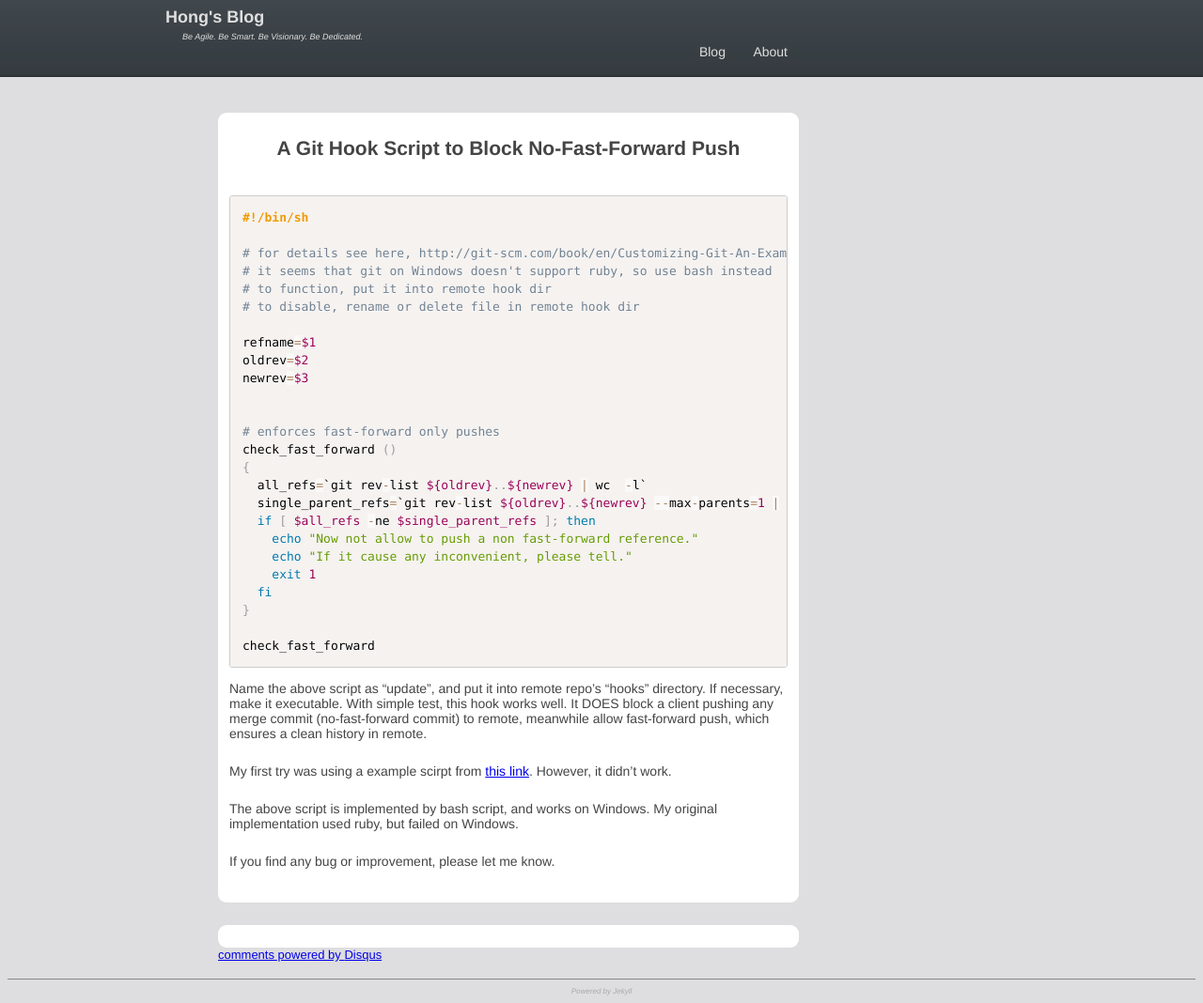
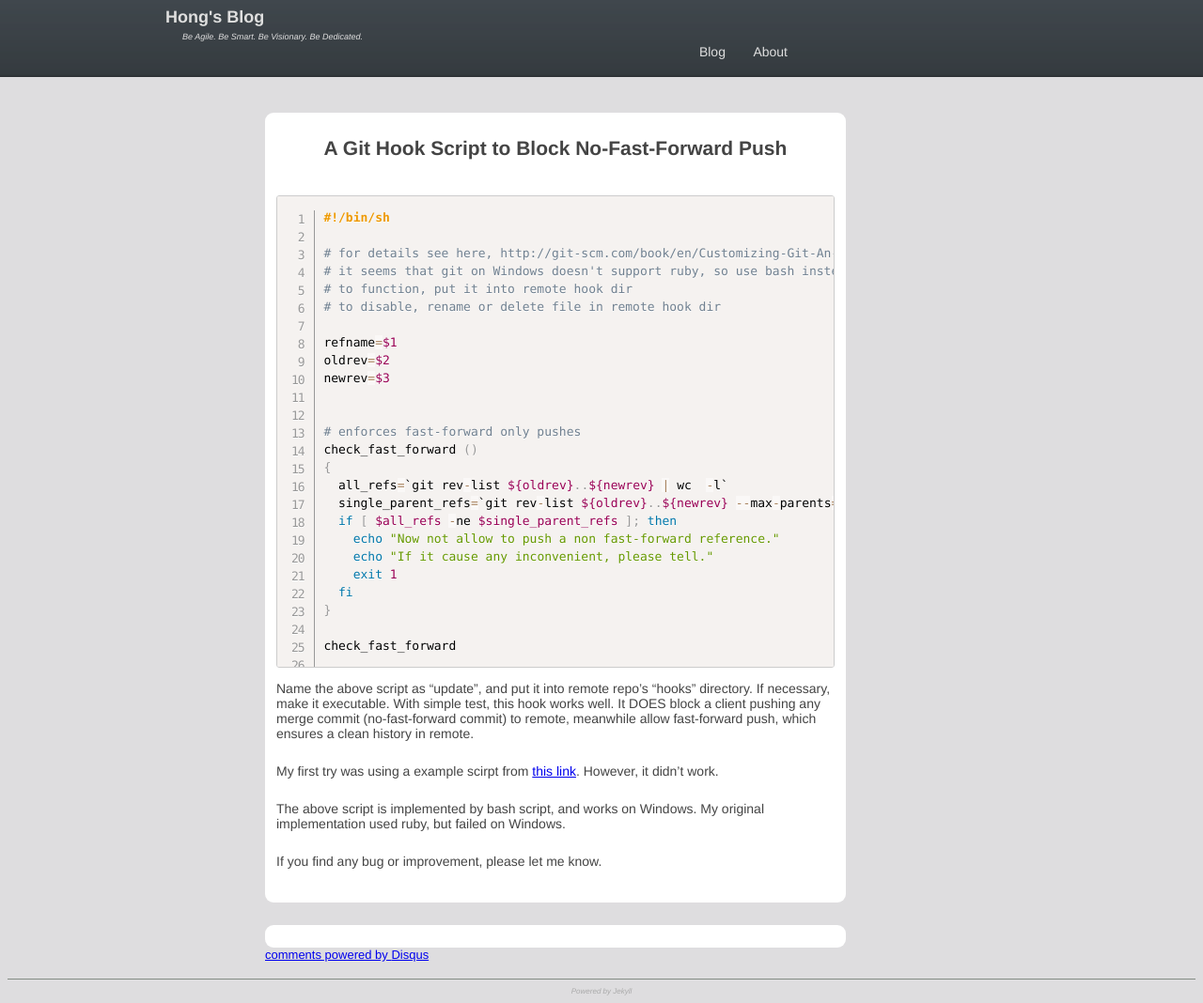
Before and after one commit to RockHong/rockhong.github.com, a Jekyll site: the page built from _posts/2014-07-10-a-git-hook-block-no-ff-push.md, in a window 1280 px wide. Shown: the whole page at 94% size. Built offline with Jekyll 4.4.1, drawn with Linux system fonts in a browser that asks for light colours; comment, search, counter and statistics services are not loaded.

Commit message:
line number; make blog area a little wider

```diff
--- a/_posts/2014-07-10-a-git-hook-block-no-ff-push.md
+++ b/_posts/2014-07-10-a-git-hook-block-no-ff-push.md
@@ -13,7 +13,7 @@
 image_desc:
 ---
 
-<pre><code class="language-bash">#!/bin/sh
+<pre class="line-numbers"><code class="language-bash">#!/bin/sh
 
 # for details see here, http://git-scm.com/book/en/Customizing-Git-An-Example-Git-Enforced-Policy
 # it seems that git on Windows doesn't support ruby, so use bash instead
--- a/css/post.css
+++ b/css/post.css
@@ -14,7 +14,7 @@
 
 div#dummy-left-col {
     float: left;
-    width: 674px;
+    width: 724px;
 }
 
 div#dummy-left-col-placeholder {
```
Also changed, not shown: _posts/2014-01-08-a-passwordless-su-expect-script.md (+1 -1 lines).
